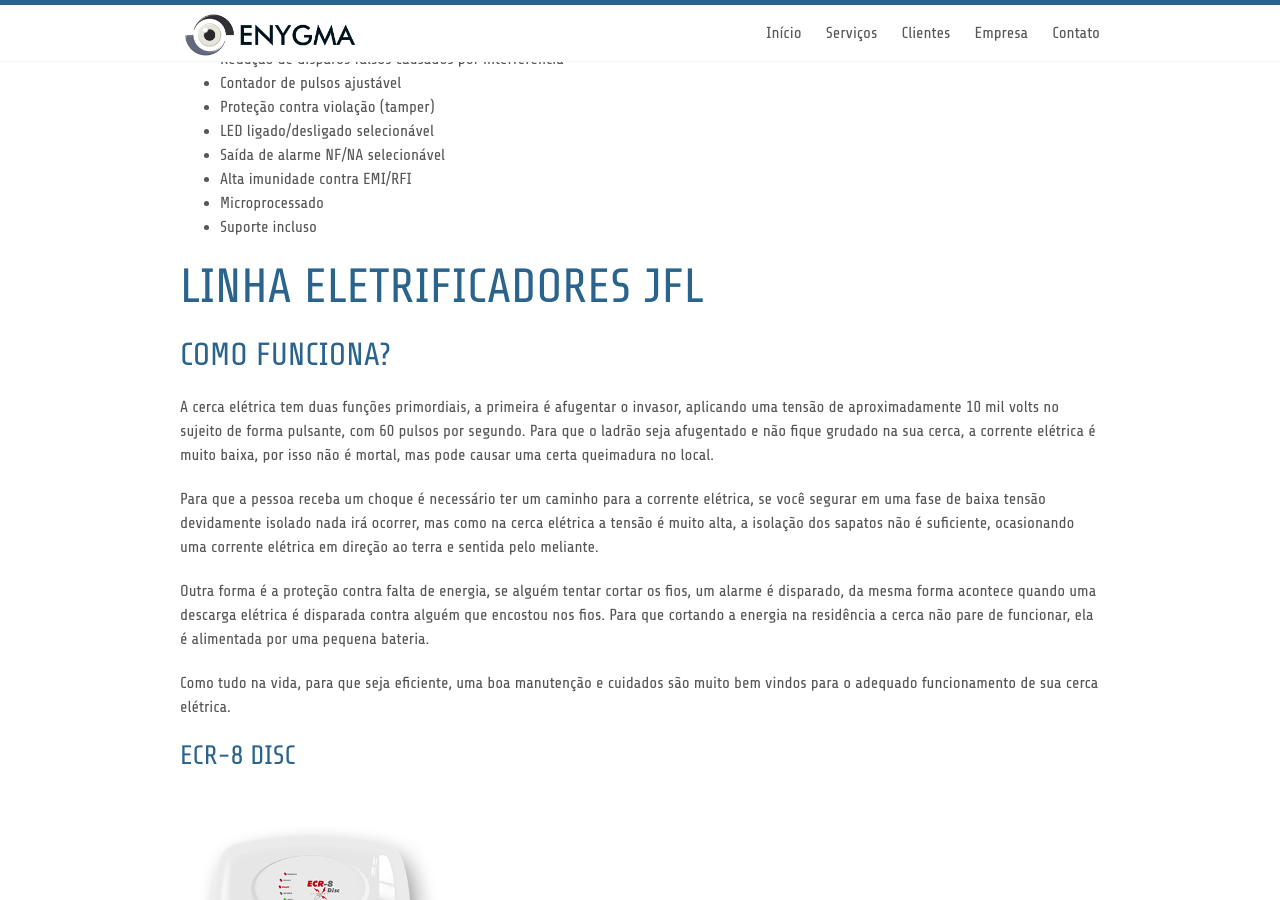
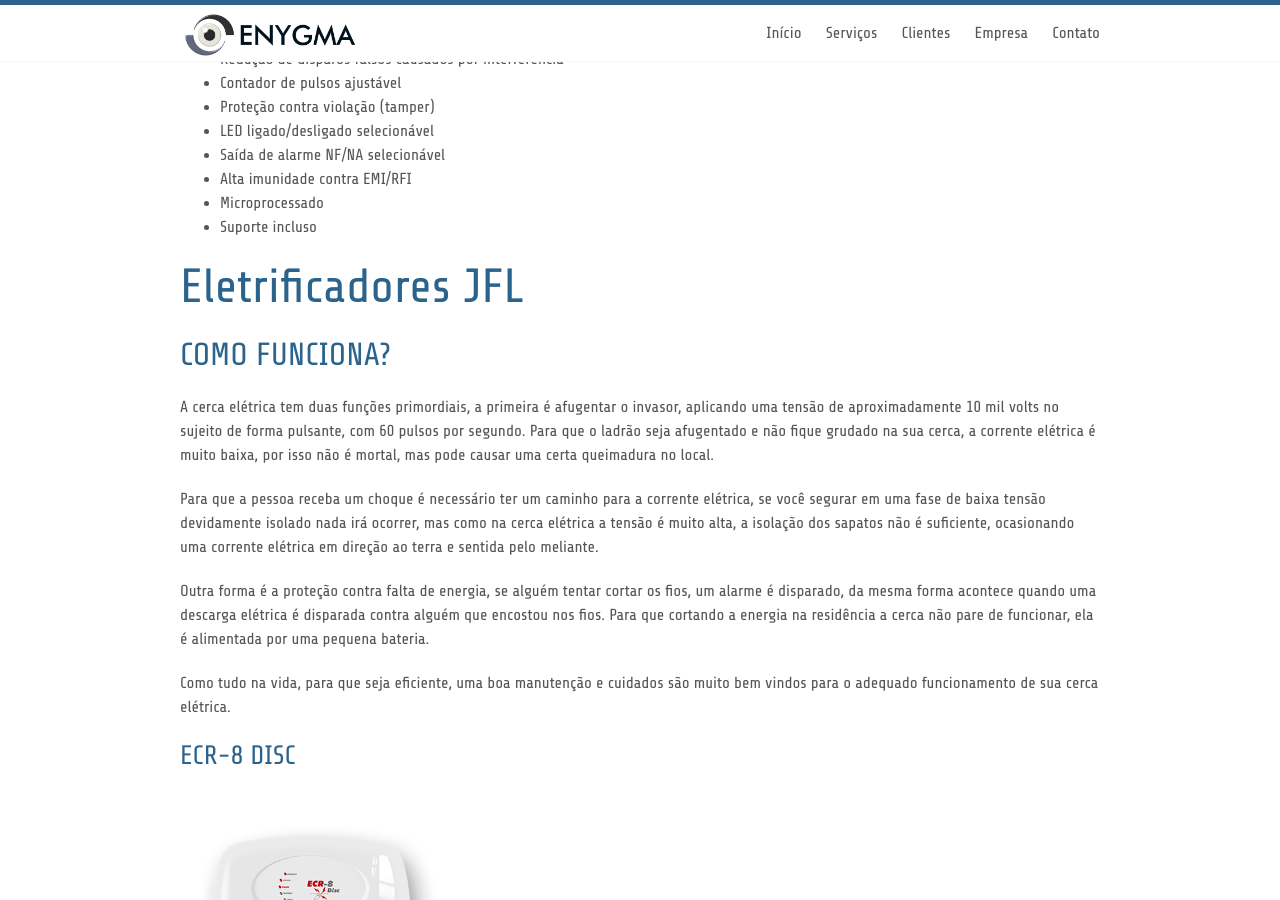
Before and after one commit to EnygmaAlarmes/enygmaalarmes.github.io, a Jekyll site: the page built from produtos.md, in a window 1280 px wide and 900 px high, scrolled down 9923 px. Built offline with Jekyll 4.4.1, drawn with Linux system fonts in a browser that asks for light colours; some of the changed text lies outside the part shown.

Commit message:
Padronização de texto

```diff
--- a/produtos.md
+++ b/produtos.md
@@ -266,7 +266,7 @@ O sensor de infravermelho passivo IVP 3000 PET oferece detecção eficiente com
 - Microprocessado
 - Suporte incluso
 
-# LINHA ELETRIFICADORES JFL
+# Eletrificadores JFL
 
 ## COMO FUNCIONA?
 
@@ -510,7 +510,7 @@ Com custo-benefício insuperável, a COMUNIC 16 é a menor central de portaria m
 - Pega trote
 - Identificação da versão de software da central
 
-# DVRS E CÂMERAS INTELBRAS
+# DVRs e câmeras Intelbras
 
 ## COMO FUNCIONA?
 
```
